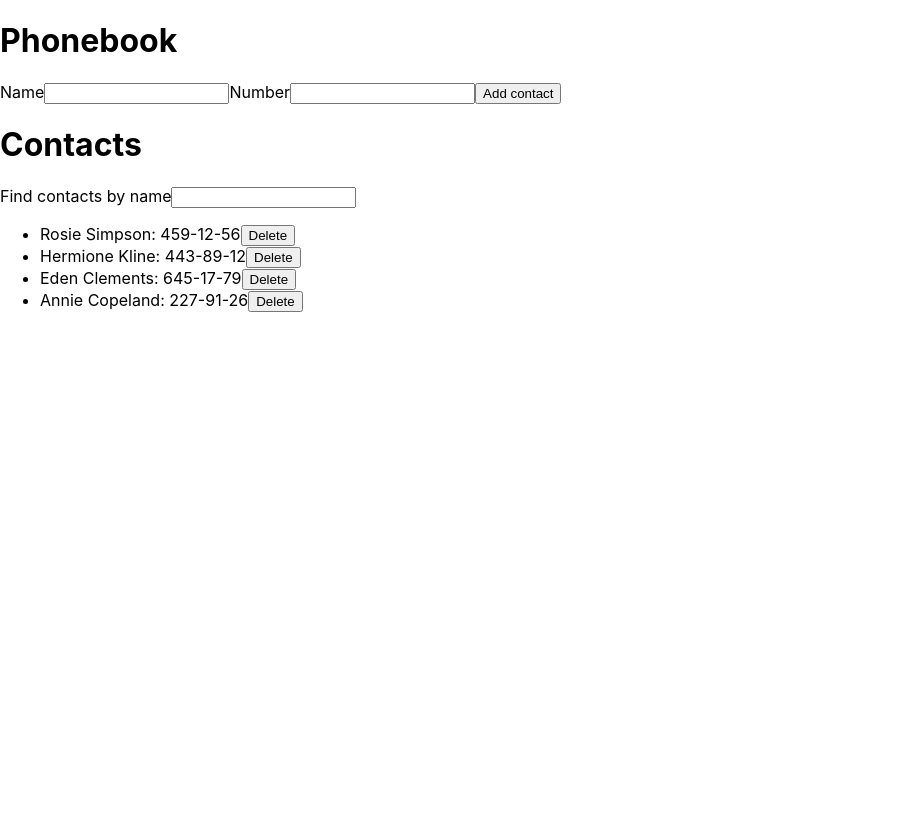
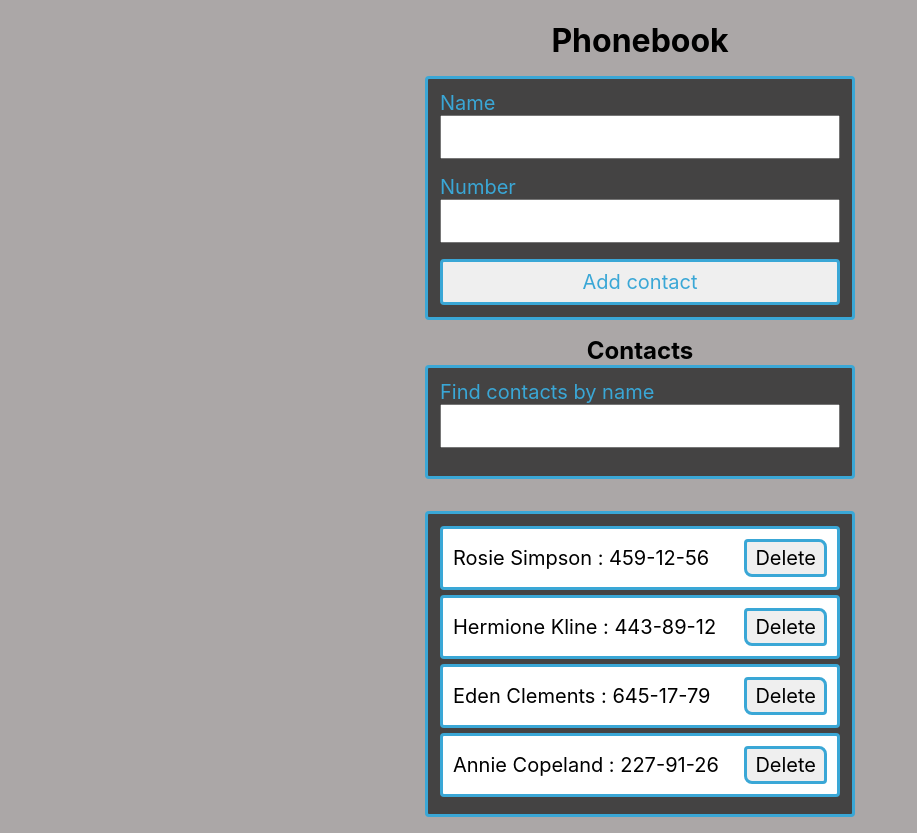
Before and after one commit to makssozykin/goit-react-hw-02-phonebook, a React (Create React App) app: page / in a window 1280 px wide. Shown: the whole page, without its empty margins (0-917 px from the left). Before the commit the page ends 800 px from the top, so only its background shows below. Built offline with nearby package versions, Linux system fonts and the light colour scheme.

Commit message:
task2 module2 react done

```diff
--- a/src/components/App.jsx
+++ b/src/components/App.jsx
@@ -92,8 +92,21 @@ export class App extends Component {
     const visibleContacts = this.getContacts();
     const { name, number, filter } = this.state;
     return (
-      <div>
-        <h1>Phonebook</h1>
+      <div
+        style={{
+          display: 'flex',
+          flexDirection: 'column',
+          justifyContent: 'center',
+          alignItems: 'center',
+        }}
+      >
+        <h1
+          style={{
+            marginBottom: '16px',
+          }}
+        >
+          Phonebook
+        </h1>
         <FormSubmit
           nameInputId={this.nameInputId}
           numberInputId={this.numberInputId}
@@ -102,12 +115,26 @@ export class App extends Component {
           onChange={this.handleChange}
           onSubmit={this.handleSubmit}
         />
-        <h1>Contacts</h1>
+        <h2
+          style={{
+            margin: 0,
+          }}
+        >
+          Contacts
+        </h2>
         {this.state.contacts.length > 0 ? (
           // Фільтр по списку шмен контактів
           <Filter value={filter} onChangeFilter={this.onChangeFilter} />
         ) : (
-          <p>Your phonebook is empty. Add first contact!</p>
+          <p
+            style={{
+              color: '#0b171c',
+              fontSize: '48px',
+              fontWeight: 'bold',
+            }}
+          >
+            Your phonebook is empty. Add first contact!
+          </p>
         )}
 
         {this.state.contacts.length > 0 && (
--- a/src/components/Contacts/Contacts.jsx
+++ b/src/components/Contacts/Contacts.jsx
@@ -1,14 +1,16 @@
 import React from 'react';
 import PropTypes from 'prop-types';
+import css from './Contacts.module.css';
 
 export const Contacts = ({ contacts, onDelete }) => {
   return (
     <div>
-      <ul>
+      <ul className={css['contacts-list']}>
         {contacts.map(contact => (
-          <li key={contact.id}>
-            {contact.name}: {contact.number}
+          <li key={contact.id} className={css['contact-item']}>
+            {contact.name + ' : ' + contact.number}
             <button
+              className={css['btn-delete']}
               type="button"
               name="delete"
               onClick={() => onDelete(contact.id)}
--- /dev/null
+++ b/src/components/Contacts/Contacts.module.css
@@ -0,0 +1,29 @@
+.contacts-list {
+  display: flex;
+  justify-content: center;
+  flex-direction: column;
+  width: 400px;
+  padding: 12px;
+  border-radius: 4px;
+  background-color: rgba(0, 0, 0, 0.6);
+  border: 3px solid #3aa7d6;
+  list-style: none;
+}
+.contact-item {
+  background-color: #ffffff;
+  border: 3px solid #3aa7d6;
+  padding: 10px;
+  border-radius: 4px;
+  margin-bottom: 5px;
+  display: flex;
+  align-items: center;
+  justify-content: space-between;
+  font-size: 20px;
+}
+.btn-delete {
+  padding: 4px 8px;
+  font: inherit;
+  cursor: pointer;
+  border-radius: 4px 8px;
+  border: 3px solid #3aa7d6;
+}
--- a/src/components/Filter/Filter.jsx
+++ b/src/components/Filter/Filter.jsx
@@ -1,12 +1,18 @@
 import React from 'react';
 import PropTypes from 'prop-types';
+import css from './Filter.module.css';
 
 export const Filter = ({ value, onChangeFilter }) => {
   return (
-    <div>
-      <label>
+    <div className={css['filter-container']}>
+      <label className={css['label-filter']}>
         Find contacts by name
-        <input type="text" value={value} onChange={onChangeFilter} />
+        <input
+          className={css['input-filter']}
+          type="text"
+          value={value}
+          onChange={onChangeFilter}
+        />
       </label>
     </div>
   );
--- /dev/null
+++ b/src/components/Filter/Filter.module.css
@@ -0,0 +1,22 @@
+.filter-container {
+  display: flex;
+  flex-direction: column;
+  width: 400px;
+  padding: 12px;
+  margin-bottom: 16px;
+  background-color: rgba(0, 0, 0, 0.6);
+  border: 3px solid #3aa7d6;
+  border-radius: 4px;
+}
+.label-filter {
+  display: flex;
+  flex-direction: column;
+  margin-bottom: 16px;
+  color: #3aa7d6;
+  font-size: 20px;
+}
+.input-filter {
+  padding: 8px 12px;
+  font: inherit;
+  cursor: pointer;
+}
--- a/src/components/FormSubmit/FormSubmit.jsx
+++ b/src/components/FormSubmit/FormSubmit.jsx
@@ -1,5 +1,6 @@
 import React from 'react';
 import PropTypes from 'prop-types';
+import css from './FormSubmit.module.css';
 
 export const FormSubmit = ({
   nameInputId,
@@ -10,10 +11,11 @@ export const FormSubmit = ({
   onSubmit,
 }) => {
   return (
-    <form onSubmit={onSubmit}>
-      <label htmlFor={nameInputId}>
+    <form className={css.form} onSubmit={onSubmit}>
+      <label className={css['form-label']} htmlFor={nameInputId}>
         Name
         <input
+          className={css['form-input']}
           type="text"
           name="name"
           value={name}
@@ -22,9 +24,10 @@ export const FormSubmit = ({
           required
         />
       </label>
-      <label htmlFor={numberInputId}>
+      <label className={css['form-label']} htmlFor={numberInputId}>
         Number
         <input
+          className={css['form-input']}
           type="tel"
           name="number"
           value={number}
@@ -33,7 +36,9 @@ export const FormSubmit = ({
           required
         />
       </label>
-      <button type="submit">Add contact</button>
+      <button className={css.formBtn} type="submit">
+        Add contact
+      </button>
     </form>
   );
 };
--- /dev/null
+++ b/src/components/FormSubmit/FormSubmit.module.css
@@ -0,0 +1,34 @@
+.form {
+  display: flex;
+  flex-direction: column;
+  width: 400px;
+  padding: 12px;
+  margin-bottom: 16px;
+  background-color: rgba(0, 0, 0, 0.6);
+  border: 3px solid #3aa7d6;
+  border-radius: 4px;
+}
+
+.form-label {
+  display: flex;
+  flex-direction: column;
+  margin-bottom: 16px;
+  color: #3aa7d6;
+  font-size: 20px;
+}
+
+.form-input {
+  padding: 8px 12px;
+  font: inherit;
+  cursor: pointer;
+}
+
+.formBtn {
+  padding: 8px 12px;
+  font: inherit;
+  cursor: pointer;
+  border-radius: 4px;
+  border: 3px solid #3aa7d6;
+  color: #3aa7d6;
+  font-size: 20px;
+}
--- a/src/index.css
+++ b/src/index.css
@@ -7,6 +7,7 @@ body {
     sans-serif;
   -webkit-font-smoothing: antialiased;
   -moz-osx-font-smoothing: grayscale;
+  background-color: #aba7a7;
 }
 
 code {
```
